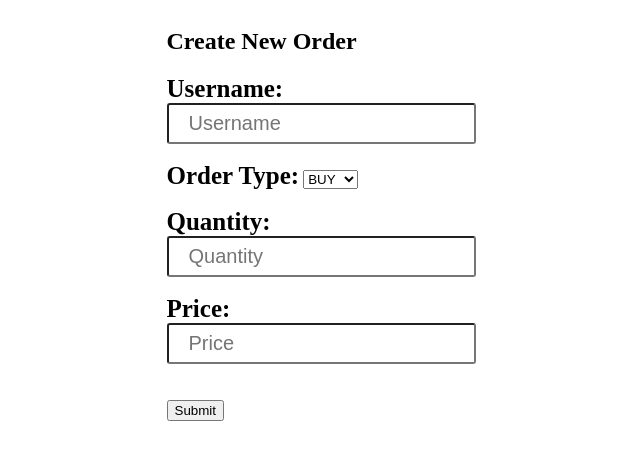
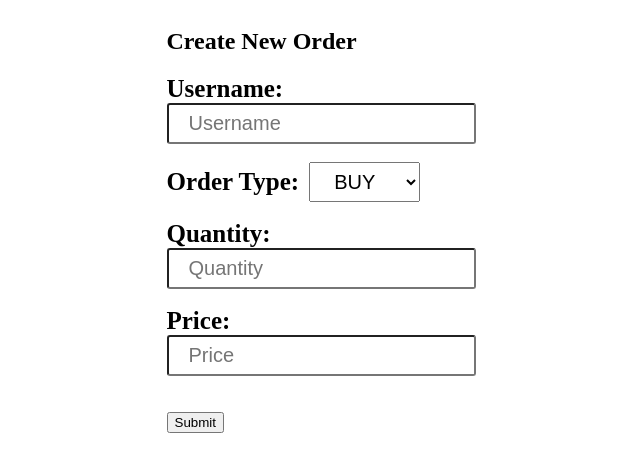
Before and after one commit to dnyaneshwar2023/esop-trading-ui, a plain HTML site: page order.html in a window 1280 px wide. Shown: the whole page, without its empty margins (319-959 px from the left). Drawn offline with Linux system fonts and the light colour scheme.

Commit message:
Update on styles

```diff
--- a/order.html
+++ b/order.html
@@ -6,6 +6,7 @@
     <meta http-equiv="X-UA-Compatible" content="IE=edge">
     <meta name="viewport" content="width=device-width, initial-scale=1.0">
     <link rel="stylesheet" href="./css/index.css">
+    <link rel="stylesheet" href="./css/create-order.css">
     <title>Create Order</title>
 </head>
 
@@ -20,12 +21,16 @@
             <input id="username" type="text" name="username" placeholder="Username">
             <br>
             <br>
-            <label for="type">Order Type:</label>
-            <select id="type" name="type" id="type" onchange="return toggleESOPInput()">
-                <option value="BUY">BUY</option>
-                <option value="SELL">SELL</option>
-            </select>
-            <br><br>
+            <div class="select-field">
+                <label for="type">Order Type:</label>
+                <div id="type">
+                    <select id="selector" name="type" onchange="return toggleESOPInput()">
+                        <option class="option" value="BUY">BUY</option>
+                        <option class="option" value="SELL">SELL</option>
+                    </select>
+                </div>
+            </div>
+            <br>
             <label for="quantity">Quantity:</label><br>
             <input id="quantity" type="number" name="quantity" placeholder="Quantity">
 
@@ -34,16 +39,16 @@
             <input id="price" type="number" name="price" placeholder="Price">
             <br><br>
 
-            <div id="esopsection" class="hidden">
+            <div id="esopsection" class="hidden" >
                 <label for="esoptype">ESOP Type:</label>
-                <select id="esoptype" name="esoptype" id="esoptype">
+                <select id="esoptype" name="esoptype">
                     <option value="NON_PERFORMANCE">NORMAL</option>
                     <option value="PERFORMANCE">PERFORMANCE</option>
                 </select>
             </div>
 
             <br>
-            <button id="submit" type="submit">Submit </button>
+            <button id="submit" type="submit">Submit</button>
         </form>
     </div>
 
```
